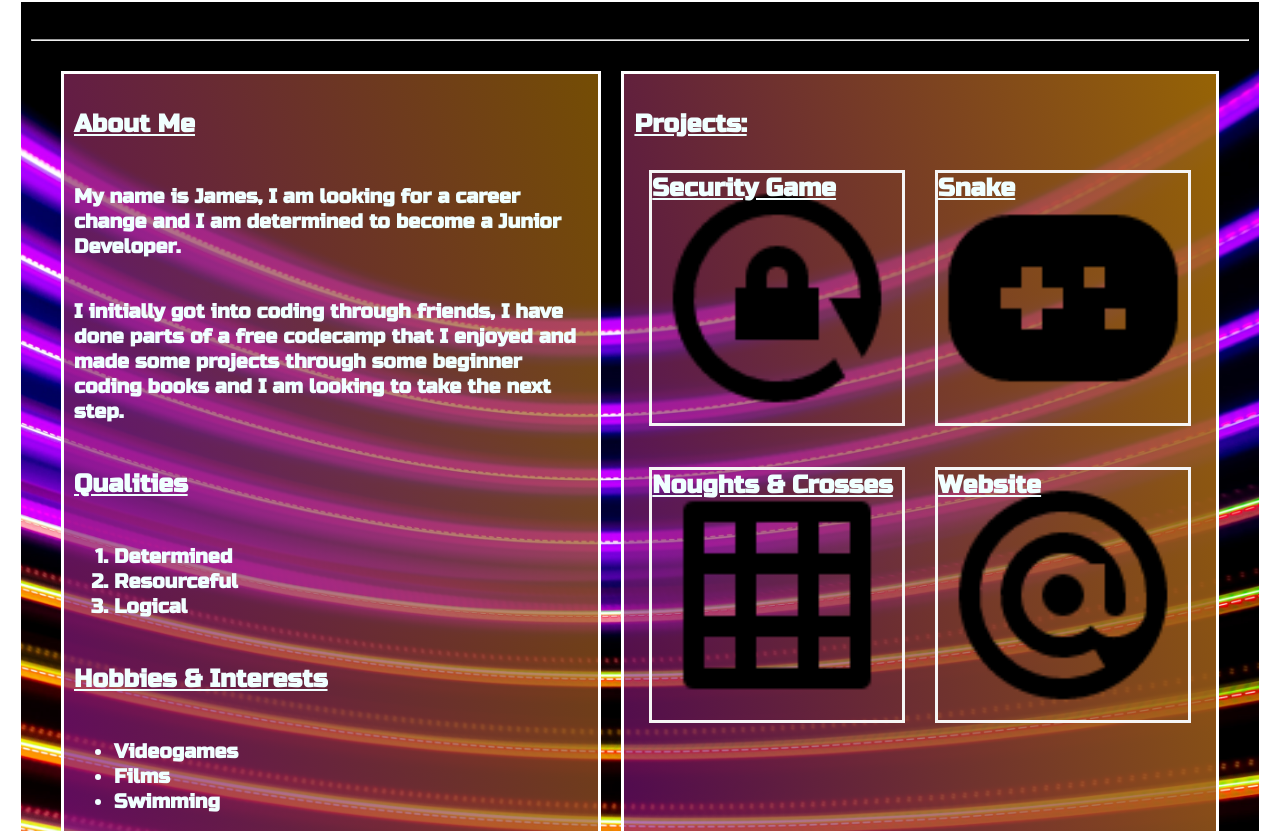
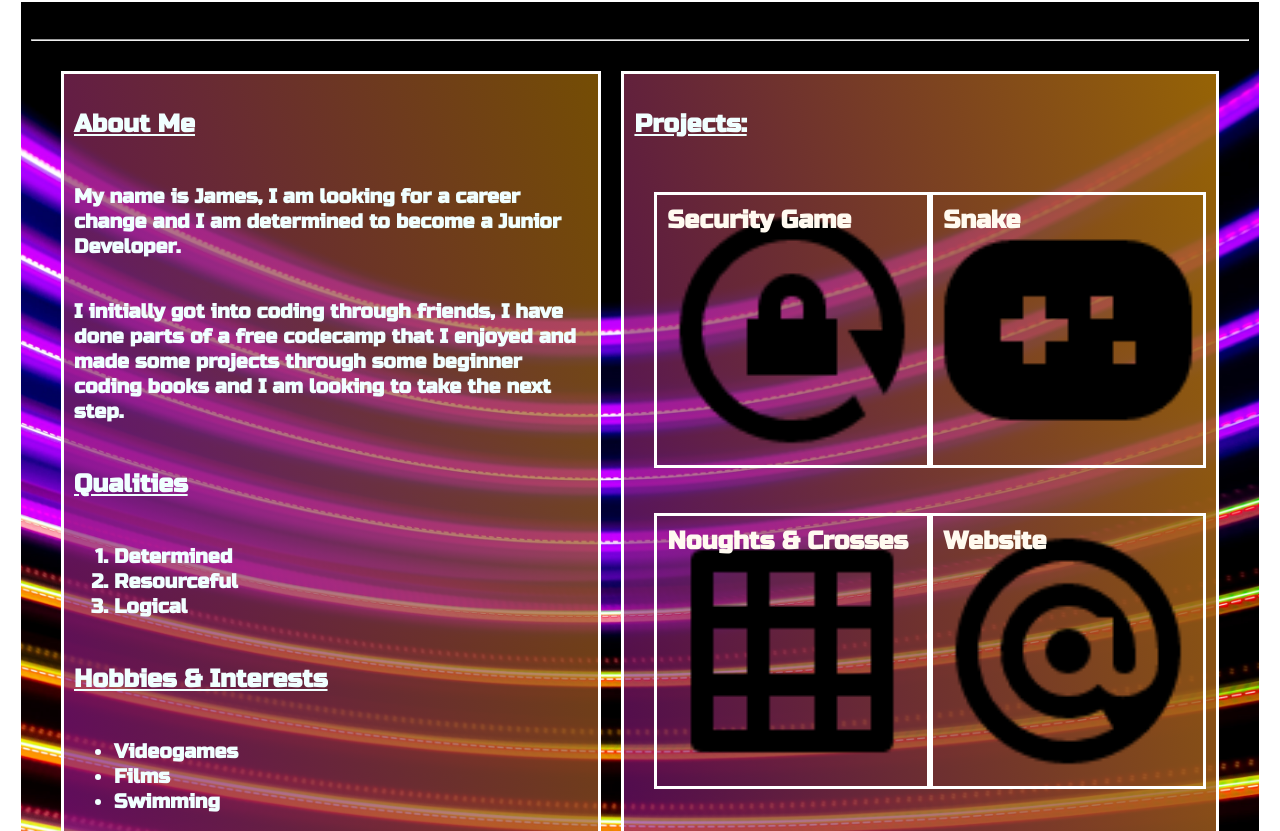
Before and after one commit to DevJambo/portfolio, a plain HTML site: page index.html in a window 1280 px wide. Shown: the part 629-1460 px from the top of the page. Drawn offline with Linux system fonts and the light colour scheme; files whose address does not match are found by name; a web font is replaced by a local one.

Commit message:
added links to boxes to make them buttons

```diff
--- a/index.html
+++ b/index.html
@@ -15,6 +15,7 @@
             <a href="#aboutme">About Me</a>
             <a href="#myprojects">Projects</a>
             <a href="#pleaseContactMe">Contact Form</a>
+            <a href="#gitlink">Github</a>
         </nav>
         <header id="mainheader">
             <div class="headerbox">
@@ -65,13 +66,13 @@
                 <h3 id="myprojects">Projects:</h3>
             </header>
             <div id="boxcontainer">
-            <div id="Box1" class="boxes">Security Game</div>
+            <a href="https://devjambo.github.io/security-game/" target="_blank" id="Box1" class="boxes">Security Game</a>
             <br>
-            <div id="Box2" class="boxes">Noughts & Crosses</div>
+            <a href="https://devjambo.github.io/noughts-and-crosses/" target="_blank" id="Box2" class="boxes">Noughts & Crosses</a>
             <br>
-            <div id="Box3" class="boxes">Snake</div>
+            <a href="https://devjambo.github.io/html-snake-game/" target="_blank" id="Box3" class="boxes">Snake</a>
             <br>
-            <div id="Box4" class="boxes">Website</div>
+            <a href="https://devjambo.github.io/monk-diamond-website/" target="_blank" id="Box4" class="boxes">Website</a>
             <br>
             </div>
         </section>
@@ -110,7 +111,7 @@
                 <textarea id="furthercomments" name="furthercomments" placeholder="Enter further comments here"></textarea>
             </fieldset>
         </form>
-        <a href="https://github.com/DevJambo" id="gitlink">
+        <a href="https://github.com/DevJambo" target="_blank" id="gitlink">
             <p >Github Link</p>
         </a>
         </div>
--- a/pages/styles.css
+++ b/pages/styles.css
@@ -182,7 +182,8 @@ p {
    flex-wrap: wrap;
    justify-content: space-evenly;
    align-content: space-around;
-   height: 600px;
+   height: 650px;
+   padding: 20px;
   }
   #Box1 {
    background-image: url(/images/rotate-lock-fill.png);
```
